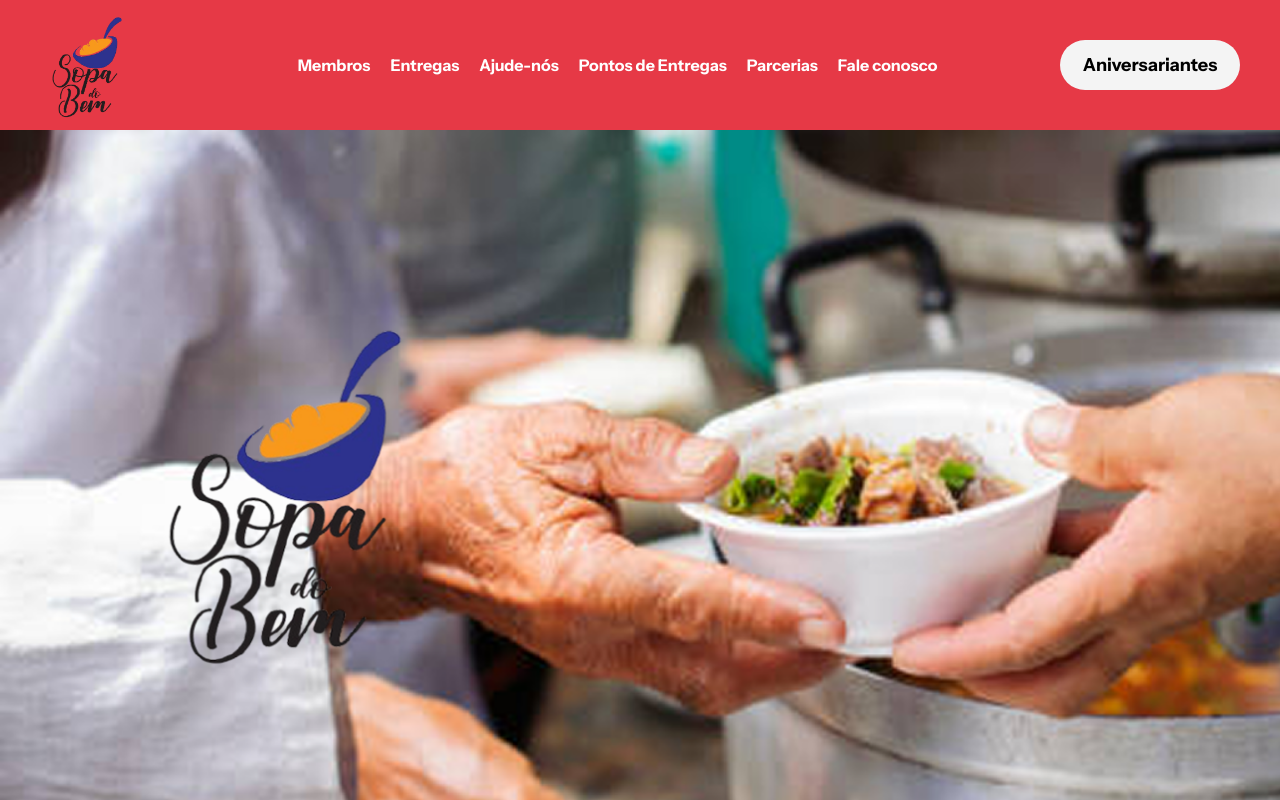
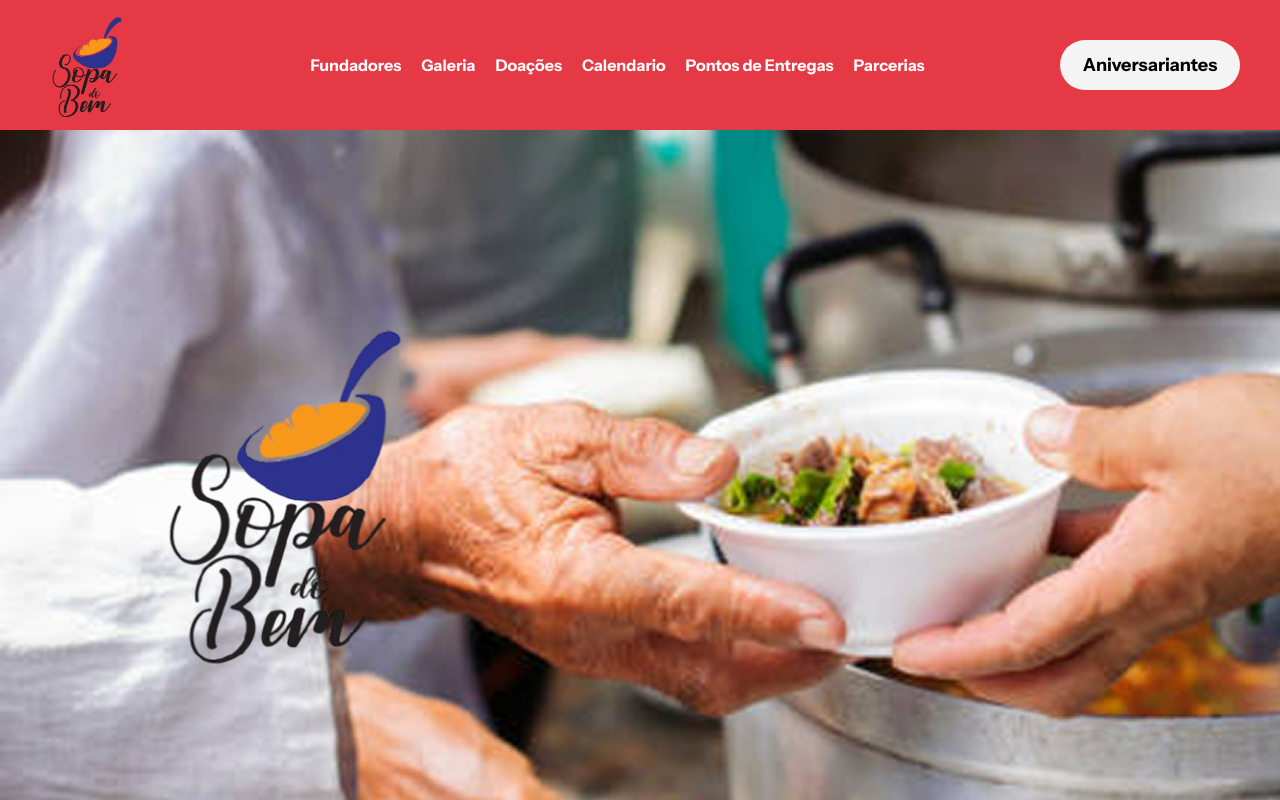
Before and after one commit to eubielzin/Sopa-do--Bem-Front-and, a React (Vite) app: page / in a window 1280 px wide. Shown: the top 800 px of the page. Built offline with nearby package versions, Linux system fonts and the light colour scheme.

Commit message:
ajuste do header feito

```diff
--- a/src/sections/Header/header.tsx
+++ b/src/sections/Header/header.tsx
@@ -8,12 +8,12 @@ export function Header() {
                     <img className={styles.logo} src="src/assets/logo.png" alt="" />
 
                     <ul className={styles['nav-links']} >
-                        <li> <a href="Membros">Membros</a></li>
-                        <li> <a href="Entregas">Entregas</a></li>
-                        <li> <a href="Ajude-nós">Ajude-nós</a></li>
-                        <li> <a href="Pontos de Entregas">Pontos de Entregas</a></li>
-                        <li> <a href="Parcerias">Parcerias</a></li>
-                        <li> <a href="Fale conosco">Fale conosco</a></li>
+                        <li> <a href="#Fundadores">Fundadores</a></li>
+                        <li> <a href="#Galeria">Galeria</a></li>
+                        <li> <a href="#Donate">Doações</a></li>
+                        <li> <a href="#Calendario">Calendario</a></li>
+                        <li> <a href="#Entrega">Pontos de Entregas</a></li>
+                        <li> <a href="#Parcerias">Parcerias</a></li>
                     </ul>
                     <button className={styles.botao}> <a href="Aniversariantes">Aniversariantes</a></button>
                 </div>
```
